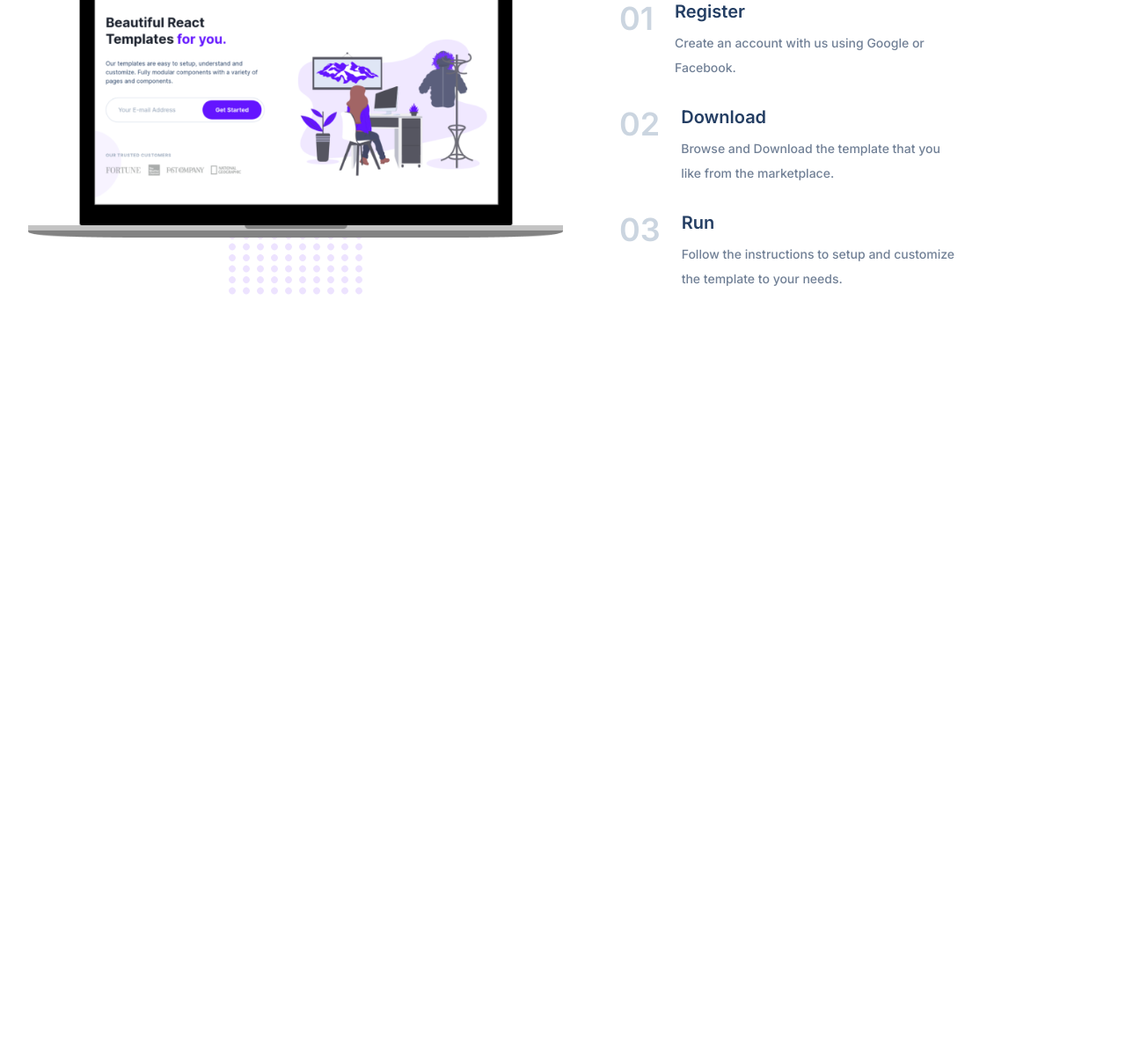
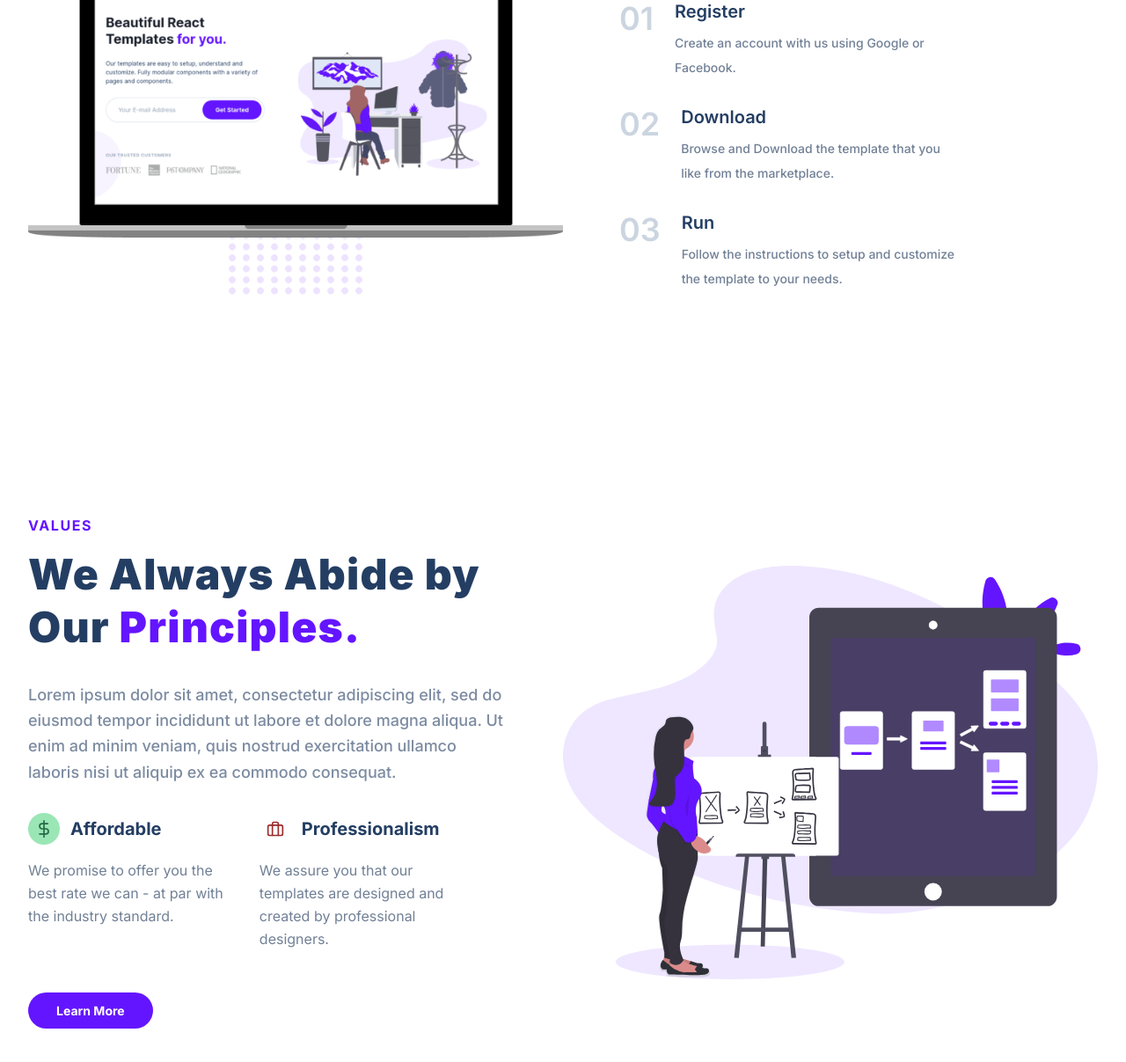
Before and after one commit to John-Basford/Module-3-Treact-Final-Project, a plain HTML site: page index.html in a window 1280 px wide. Shown: the part 2518-3725 px from the top of the page at 88% size. Before the commit the page ends 2977 px from the top, so only its background shows below. Drawn offline with Linux system fonts and the light colour scheme.

Commit message:
values section completed

```diff
--- a/index.html
+++ b/index.html
@@ -200,6 +200,45 @@
         </div>
       </div>
     </section>
+    <section id="values">
+      <div class="container">
+        <div class="row">
+          <div class="values__description">
+            <div class="section__tag">VALUES</div>
+            <div class="section__title">We Always Abide by Our <span class="purple">Principles.</span></div>
+            <div class="section__para">Lorem ipsum dolor sit amet, consectetur adipiscing elit, sed do eiusmod tempor incididunt ut labore et dolore magna aliqua. Ut enim ad minim veniam, quis nostrud exercitation ullamco laboris nisi ut aliquip ex ea commodo consequat.</div>
+            <div class="values__list">
+              <div class="value">
+                <div class="value__title">
+                  <figure class="value__img--wrapper">
+                    <svg xmlns="http://www.w3.org/2000/svg" width="24" height="24" viewBox="0 0 24 24" fill="none" stroke="rgba(39, 103, 73, 1)" stroke-width="2" stroke-linecap="round" stroke-linejoin="round" class="value__img">
+                        <line x1="12" y1="1" x2="12" y2="23"></line>
+                        <path d="M17 5H9.5a3.5 3.5 0 0 0 0 7h5a3.5 3.5 0 0 1 0 7H6"></path>
+                      </svg>
+                  </figure>
+                  <div class="value__name">Affordable</div>
+                </div>
+                <div class="value__para">We promise to offer you the best rate we can - at par with the industry standard.</div>
+              </div>
+              <div class="value">
+                <div class="value__title">
+                  <figure class="value__img--wrapper">
+                    <svg xmlns="http://www.w3.org/2000/svg" width="24" height="24" viewBox="0 0 24 24" fill="none" stroke="rgba(155, 44, 44, 1)" stroke-width="2" stroke-linecap="round" stroke-linejoin="round" class="value__img">
+                        <rect x="2" y="7" width="20" height="14" rx="2" ry="2"></rect>
+                        <path d="M16 21V5a2 2 0 0 0-2-2h-4a2 2 0 0 0-2 2v16"></path>
+                      </svg>
+                  </figure>
+                  <div class="value__name">Professionalism</div>
+                </div>
+                <div class="value__para">We assure you that our templates are designed and created by professional designers.</div>
+              </div>
+            </div>
+            <button class="btn">Learn More</button>
+          </div>
+          <img src="assets/prototype-illustration.21bc4b3f612a2f257c3d361067582485.svg" alt="" class="values__img">
+        </div>
+      </div>
+    </section>
   </main>
 </body>
 </html>
--- a/styles.css
+++ b/styles.css
@@ -317,7 +317,8 @@ QUALITY
   margin-right: 64px;
 }
 
-#quality .section__title {
+#quality .section__title,
+#values .section__title {
   line-height: 1.25;
 }
 
@@ -450,3 +451,91 @@ STEPS
   font-weight: 500;
   line-height: 2;
 }
+
+
+/*
+
+VALUES
+
+*/
+
+#values .row {
+  display: flex;
+  justify-content: space-between;
+  align-items: center;
+}
+
+.values__img,
+.values__description {
+  width: 50%;
+}
+
+.values__description {
+  padding: 32px 64px 32px 0;
+}
+
+#values .section__title {
+  margin-top: 16px;
+  margin-bottom: 32px;
+}
+
+.values__list {
+  margin-left: 0px;
+  margin-right: 0px;
+  display: flex;
+  max-width: none;
+  flex-direction: row;
+}
+
+.value:nth-of-type(1) {
+  margin-top: 32px;
+  margin-right: 32px;
+}
+
+.value {
+  margin-top: 2rem;
+  margin-right: 2rem;
+  align-items: flex-start;
+  display: flex;
+  flex-direction: column;
+}
+
+.value__title {
+  display: flex;
+  align-items: center;
+}
+
+.value:nth-child(1) .value__img--wrapper {
+  background-color: #9ae6b4;
+}
+
+.value__img {
+  width: 20px;
+  height: 20px;
+}
+
+.value__img--wrapper {
+   border-radius: 50%;
+  display: flex;
+  justify-content: center;
+  align-items: center;
+  width: 36px;
+  height: 36px;
+}
+
+.value__name {
+  margin-left: 12px;
+  font-size: 20px;
+  font-weight: bold;
+  color: #243e63;
+}
+
+.value__para {
+  margin-top: 16px;
+  line-height: 1.625;
+  color: #718096;
+}
+
+#values .btn {
+  margin-top: 48px;
+}
```
